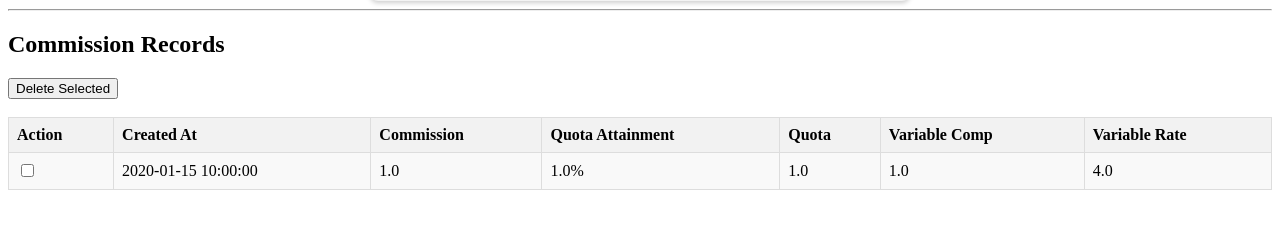
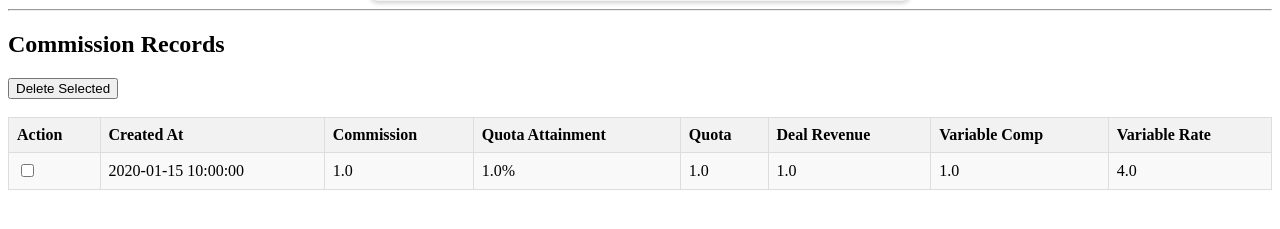
Before and after one commit to sharkymark/flask-hw, a Flask app: page / in a window 1280 px wide. Shown: the part 374-603 px from the top of the page. Run offline with Flask 3, Linux system fonts and the light colour scheme; tables that the repository leaves empty hold one stand-in row (values such as "Sample post").

Commit message:
chore: add deal revenue to database table and struct

```diff
--- a/app.py
+++ b/app.py
@@ -16,6 +16,7 @@ class Commission(db.Model):
     attainment = db.Column(db.Float, nullable=False)
     variable_comp = db.Column(db.Float, nullable=False)
     quota = db.Column(db.Float, nullable=False)
+    deal_revenue = db.Column(db.Float, nullable=False)
     created_at = db.Column(db.DateTime, default=datetime.utcnow)
 
 
@@ -36,7 +37,7 @@ def index():
         attainment = (deal_revenue / quota) * 100
 
         # Save to database
-        new_commission = Commission(variable_comp=variable_comp, commission_amt=commission_amt, attainment=attainment, quota=quota, variable_rate=variable_rate)
+        new_commission = Commission(variable_comp=variable_comp, commission_amt=commission_amt, attainment=attainment, quota=quota, deal_revenue=deal_revenue, variable_rate=variable_rate)
         db.session.add(new_commission)
         db.session.commit()
 
--- a/templates/index.html
+++ b/templates/index.html
@@ -36,6 +36,7 @@
             <th>Commission</th>
             <th>Quota Attainment</th>
             <th>Quota</th>
+            <th>Deal Revenue</th>
             <th>Variable Comp</th>
             <th>Variable Rate</th>
         </tr>
@@ -45,8 +46,9 @@
             <td>{{ commission.created_at }}</td>
             <td>{{ commission.commission_amt }}</td>
             <td>{{ commission.attainment }}%</td>
+            <td>{{ commission.quota }}</td>
+            <td>{{ commission.deal_revenue }}</td>
             <td>{{ commission.variable_comp }}</td>
-            <td>{{ commission.quota }}</td>
             <td>{{ commission.variable_rate }}</td>
         </tr>
         {% endfor %}
```
Also changed, not shown: .devcontainer/devcontainer.json, 1 other file.
